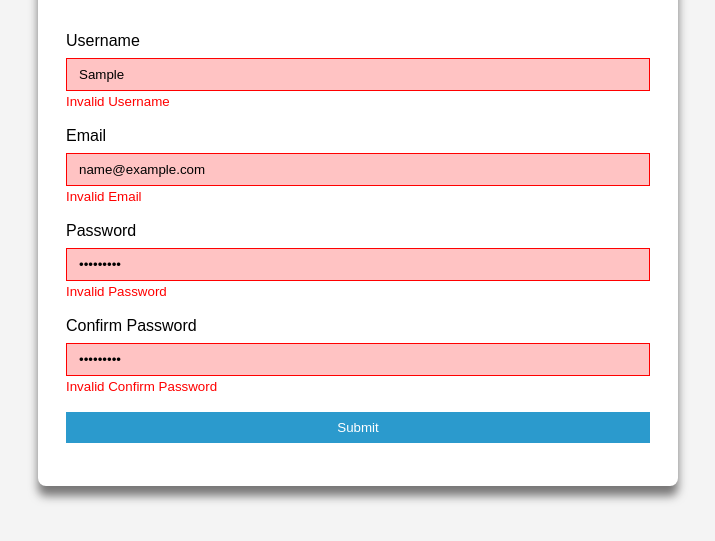
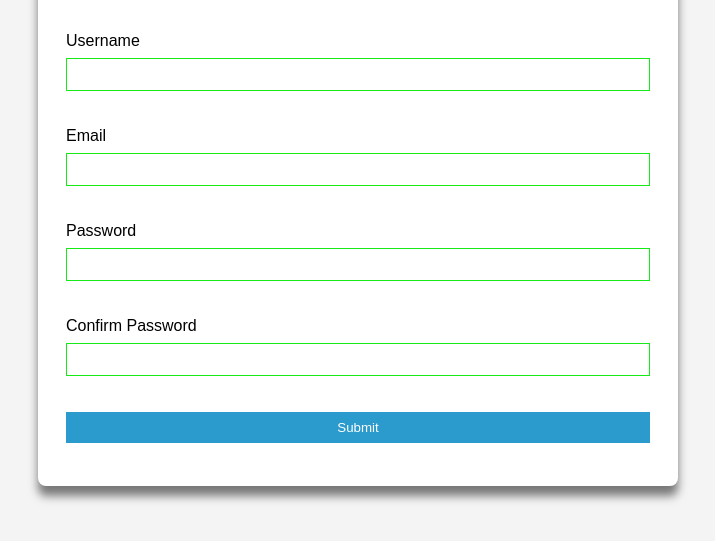
Before and after one commit to a-basuony/20_project_in_20--formValidator, a plain HTML site: page index.html in a window 1280 px wide. Both pictures are taken after typing "Sample", "name@example.com", "Sample123", "Sample123" into the empty fields and a click on the button "Submit". Shown: the part 199-740 px from the top of the page, without its empty margins (282-997 px from the left). Drawn offline with Linux system fonts and the light colour scheme.

Commit message:
adding validation logic for register inputs

```diff
--- a/index.html
+++ b/index.html
@@ -18,7 +18,7 @@
 
         <div class="form_control">
           <label for="email">Email</label>
-          <input type="email" id="email" />
+          <input autocomplete="additional-name" type="email" id="email" />
           <small>Invalid Email</small>
         </div>
 
--- a/index.js
+++ b/index.js
@@ -1,28 +1,69 @@
 const form = document.getElementsByClassName("form")[0];
-const userNameInput = document.getElementById("name");
-const emailInput = document.getElementById("email");
-const passwordInput = document.getElementById("password");
-const confirmPasswordInput = document.getElementById("confirmPassword");
+let userNameInput = document.getElementById("name");
+let emailInput = document.getElementById("email");
+let passwordInput = document.getElementById("password");
+let confirmPasswordInput = document.getElementById("confirmPassword");
 
-// check if the input is required when focus changed
-function addRequiredValidation(input) {
-  input.addEventListener("focus", function () {
-    //if the field is empty, add an error class
-    if (input.value.trim() === "") {
-      input.parentNode.classList.add("error");
-    } else {
-      //otherwise remove the error class
-      input.classList.remove("error");
-    }
-  });
+//showError if the inputs not required
+function showError(input, message) {
+  let formControl = input.parentElement;
+  formControl.className = "form_control error";
+  let small = formControl.querySelector("small");
+  small.innerText = message;
 }
 
-addRequiredValidation(userNameInput);
-addRequiredValidation(userNameInput);
-addRequiredValidation(emailInput);
-addRequiredValidation(passwordInput);
-addRequiredValidation(confirmPasswordInput);
+//showSuccess if the inputs required
+function showSuccess(input) {
+  let formControl = input.parentElement;
+  formControl.className = "form_control success";
+}
 
+// form submit event
 form.addEventListener("submit", function (e) {
   e.preventDefault();
+
+  if (userNameInput.value.trim() === "") {
+    showError(userNameInput, "Username is required");
+  } else {
+    showSuccess(userNameInput);
+  }
+
+  var emailRegex = /^[^\s@]+@[^\s@]+\.[^\s@]+$/;
+  if (emailRegex.test(emailInput.value)) {
+    showSuccess(emailInput);
+  } else {
+    showError(emailInput, "Email is invalid");
+  }
+
+  if (
+    passwordInput.value.length >= 5 &&
+    passwordInput.value.length <= 16 &&
+    passwordInput.value.trim() !== ""
+  ) {
+    showSuccess(passwordInput);
+  } else {
+    showError(
+      passwordInput,
+      "Password must be between 8 and 16 characters long."
+    );
+  }
+
+  if (
+    confirmPasswordInput.value === passwordInput.value &&
+    confirmPasswordInput.value.trim() !== ""
+  ) {
+    showSuccess(confirmPasswordInput);
+  } else {
+    showError(confirmPasswordInput, "Passwords do not match");
+  }
+
+  console.log(userNameInput.value);
+  console.log(emailInput.value);
+  console.log(passwordInput.value);
+  console.log(confirmPasswordInput.value);
+
+  userNameInput.value = "";
+  emailInput.value = "";
+  passwordInput.value = "";
+  confirmPasswordInput.value = "";
 });
```
